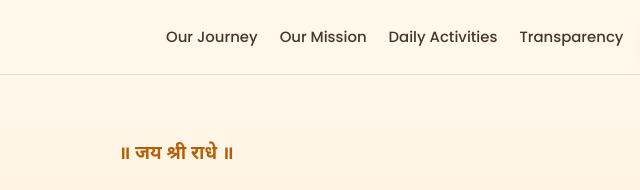
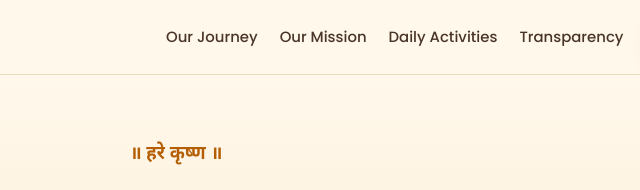
Before and after one commit to thenehasharma/vasantika-pathshala, a plain HTML site: page index.html in a window 1280 px wide. Shown: the top 190 px of the page, 464-1104 px from the left. Drawn offline with nearby package versions, Linux system fonts and the light colour scheme; a web font is replaced by a local one.

Commit message:
Change top greeting to Hare Krishna

```diff
--- a/index.html
+++ b/index.html
@@ -45,7 +45,7 @@
 <main id="top">
 <section class="hero" aria-label="Welcome">
   <div class="wrap">
-    <p class="inv">॥ जय श्री राधे ॥</p>
+    <p class="inv">॥ हरे कृष्ण ॥</p>
     <h1>Vāsantikā Pathshala</h1>
     <p class="tag">Nurturing Young Minds · Building Strong Values · Creating Self-Reliant Futures</p>
     <p class="intro">A school in the holy land of Vraja where children receive spiritual and material education together: daily japa and scripture, a full academic curriculum, prasadam every day, and skills for a self-reliant life.</p>
```
